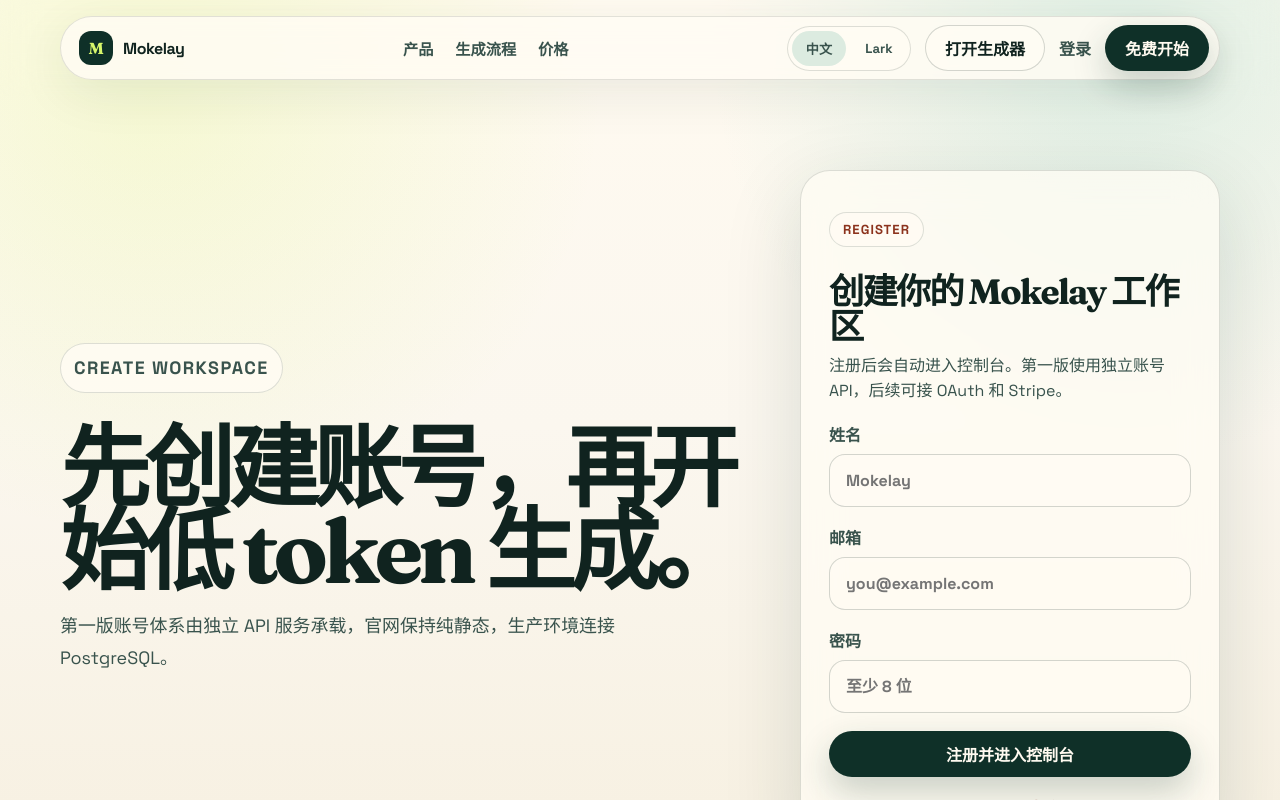
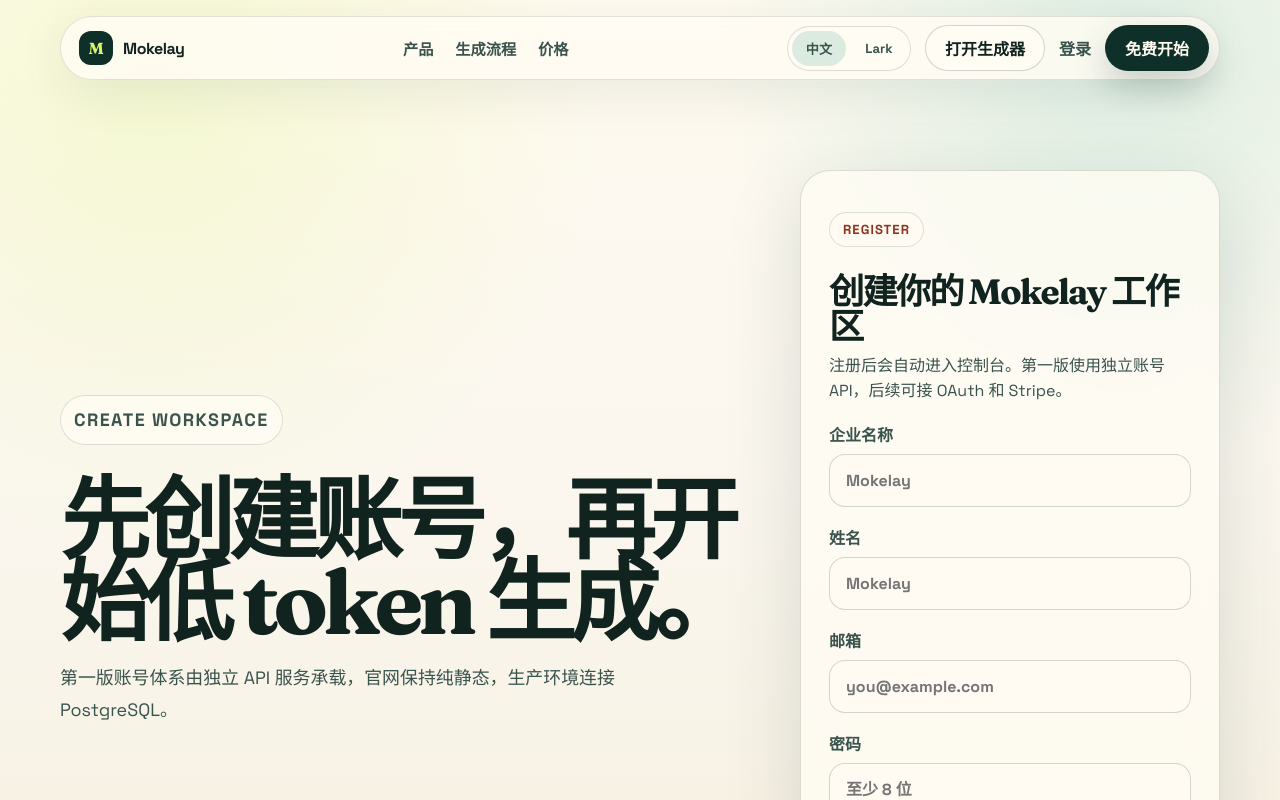
Before and after one commit to Mokelay/mokelay-website, a Nuxt app: page /register in a window 1280 px wide. Shown: the top 800 px of the page. Built offline with nearby package versions, Linux system fonts and the light colour scheme; no server answers.

Commit message:
注册/登陆 接入企业信息

```diff
--- a/app/components/AuthForm.vue
+++ b/app/components/AuthForm.vue
@@ -10,6 +10,7 @@
 const { copy } = useAppSettings()
 
 const form = reactive({
+  enterpriseName: '',
   name: '',
   email: '',
   password: '',
@@ -55,7 +56,12 @@
     if (props.mode === 'login') {
       await authApi.login({ email: form.email, password: form.password })
     } else {
-      await authApi.register({ name: form.name, email: form.email, password: form.password })
+      await authApi.register({
+        enterprise_name: form.enterpriseName,
+        name: form.name,
+        email: form.email,
+        password: form.password,
+      })
     }
 
     await refreshSession()
@@ -84,6 +90,18 @@
       <h2>{{ title }}</h2>
       <p class="subtitle">{{ subtitle }}</p>
     </div>
+
+    <label v-if="mode === 'register'">
+      <span>{{ copy.auth.form.enterpriseName }}</span>
+      <input
+        v-model="form.enterpriseName"
+        name="enterprise_name"
+        autocomplete="organization"
+        placeholder="Mokelay"
+        :disabled="loading || !ready"
+        required
+      >
+    </label>
 
     <label v-if="mode === 'register'">
       <span>{{ copy.auth.form.name }}</span>
--- a/app/composables/useAppSettings.ts
+++ b/app/composables/useAppSettings.ts
@@ -126,6 +126,7 @@
         registerSubtitle: '注册后会自动进入控制台。第一版使用独立账号 API，后续可接 OAuth 和 Stripe。',
         loginSubmit: '登录',
         registerSubmit: '注册并进入控制台',
+        enterpriseName: '企业名称',
         name: '姓名',
         email: '邮箱',
         password: '密码',
@@ -272,6 +273,7 @@
         registerSubtitle: 'Registration takes you straight to the console. OAuth and Stripe can be connected later.',
         loginSubmit: 'Log in',
         registerSubmit: 'Sign up and open console',
+        enterpriseName: 'Company name',
         name: 'Name',
         email: 'Email',
         password: 'Password',
--- a/app/composables/useMokelayAuthApi.ts
+++ b/app/composables/useMokelayAuthApi.ts
@@ -13,6 +13,7 @@
 }
 
 type RegisterPayload = LoginPayload & {
+  enterprise_name: string
   name: string
 }
 
--- a/app/pages/dashboard.vue
+++ b/app/pages/dashboard.vue
@@ -41,7 +41,7 @@
         </article>
         <article class="card">
           <span>{{ copy.dashboard.cards[1][0] }}</span>
-          <h2>{{ copy.dashboard.workspaceTitle }}</h2>
+          <h2>{{ user?.enterprise_name || copy.dashboard.workspaceTitle }}</h2>
           <p>{{ copy.dashboard.cards[1][1] }}</p>
         </article>
         <article class="card">
--- a/app/utils/mokelay-auth.ts
+++ b/app/utils/mokelay-auth.ts
@@ -7,6 +7,8 @@
 
 export type PublicUser = {
   id: string
+  enterprise_uuid: string
+  enterprise_name: string
   name: string
   email: string
   plan: string
```
Also changed, not shown: 1 other file (tests, documents, lock files or other folders).
